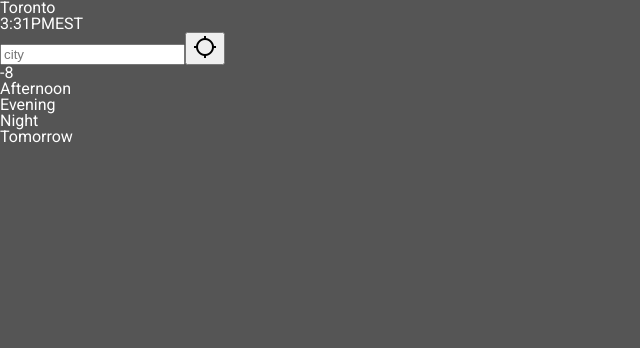
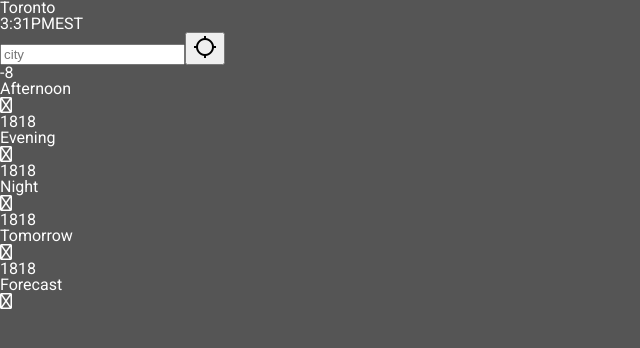
Before and after one commit to pparksso/weatherAPI, a plain HTML site: page html/index.html in a window 1280 px wide. Shown: the whole page, without its empty margins (0-640 px from the left). Drawn offline with nearby package versions, Linux system fonts and the light colour scheme.

Commit message:
html end

```diff
--- a/html/index.html
+++ b/html/index.html
@@ -42,27 +42,53 @@
           <ul>
             <li class="TopAfternoonBox">
               <span class="">Afternoon</span>
-              <div class=""></div>
-              <p><span></span><span></span></p>
+              <div class="TopAfternoonIcon"><i class="fa-regular fa-cloud"></i></div>
+              <p><span class="TopAfternoonMax circle">18</span><span class="TopAfternoonMin circle">18</span></p>
             </li>
             <li class="TopEveningBox">
               <span class="">Evening</span>
-              <div class=""></div>
-              <p><span></span><span></span></p>
+              <div class="TopEveningIcon"><i class="fa-regular fa-cloud"></i></div>
+              <p><span class="TopEveningMax circle">18</span><span class="TopEveningMin circle">18</span></p>
             </li>
             <li class="TopNightBox">
               <span class="">Night</span>
-              <div class=""></div>
-              <p><span></span><span></span></p>
+              <div class="TopNightIcon"><i class="fa-regular fa-cloud"></i></div>
+              <p><span class="TopNightMax circle">18</span><span class="TopNightMin circle">18</span></p>
             </li>
             <li class="TopTomorrowBox">
               <span class="">Tomorrow</span>
-              <div class=""></div>
-              <p><span></span><span></span></p>
+              <div class="TopTomorrowIcon"><i class="fa-regular fa-cloud"></i></div>
+              <p><span class="TopTomorrowMax circle">18</span><span class="TopTomorrowMin circle">18</span></p>
             </li>
           </ul>
         </div>
       </div>
     </section>
+    <!-- top end -->
+    <section id="chartBox">
+      <div class="container">
+        <div class="title">
+          <h1>Forecast</h1>
+        </div>
+        <div class="chart"></div>
+      </div>
+    </section>
+    <!-- chartBox end -->
+    <section id="weeklyBox">
+      <div class="container">
+        <ul>
+          <li>
+            <div class="dateWrap">
+              <span class="day"></span>
+              <div class="dateBox"><span class="month"></span><span class="day"></span></div>
+            </div>
+            <div class="weatherIcon">
+              <i class="fa-regular fa-cloud"></i>
+            </div>
+            <div class="weeklyTemperBox"><span class="weeklyTempMax circle"></span><span class="weeklyTempMin circle"></span></div>
+          </li>
+        </ul>
+      </div>
+    </section>
   </body>
 </html>
```
